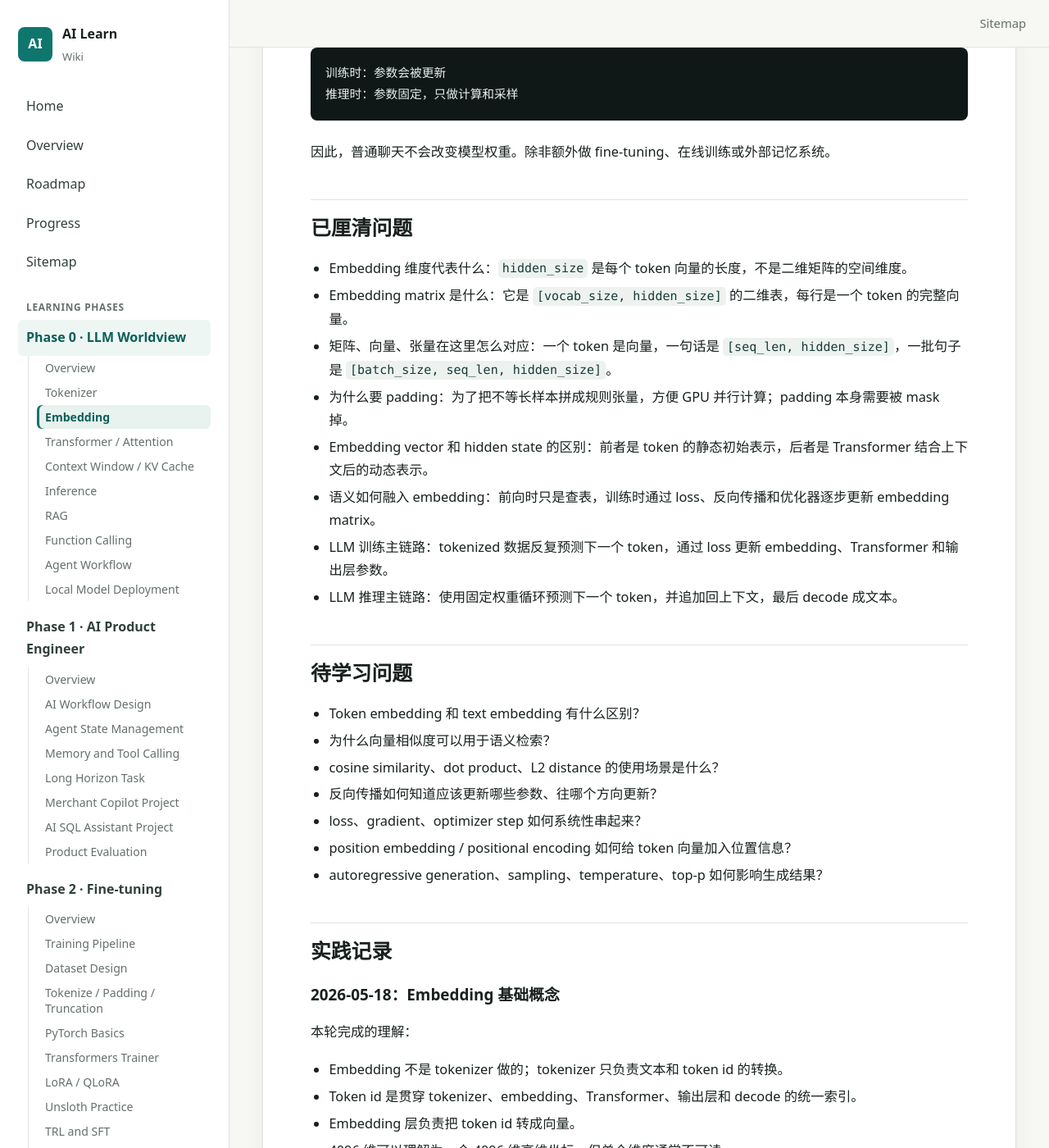
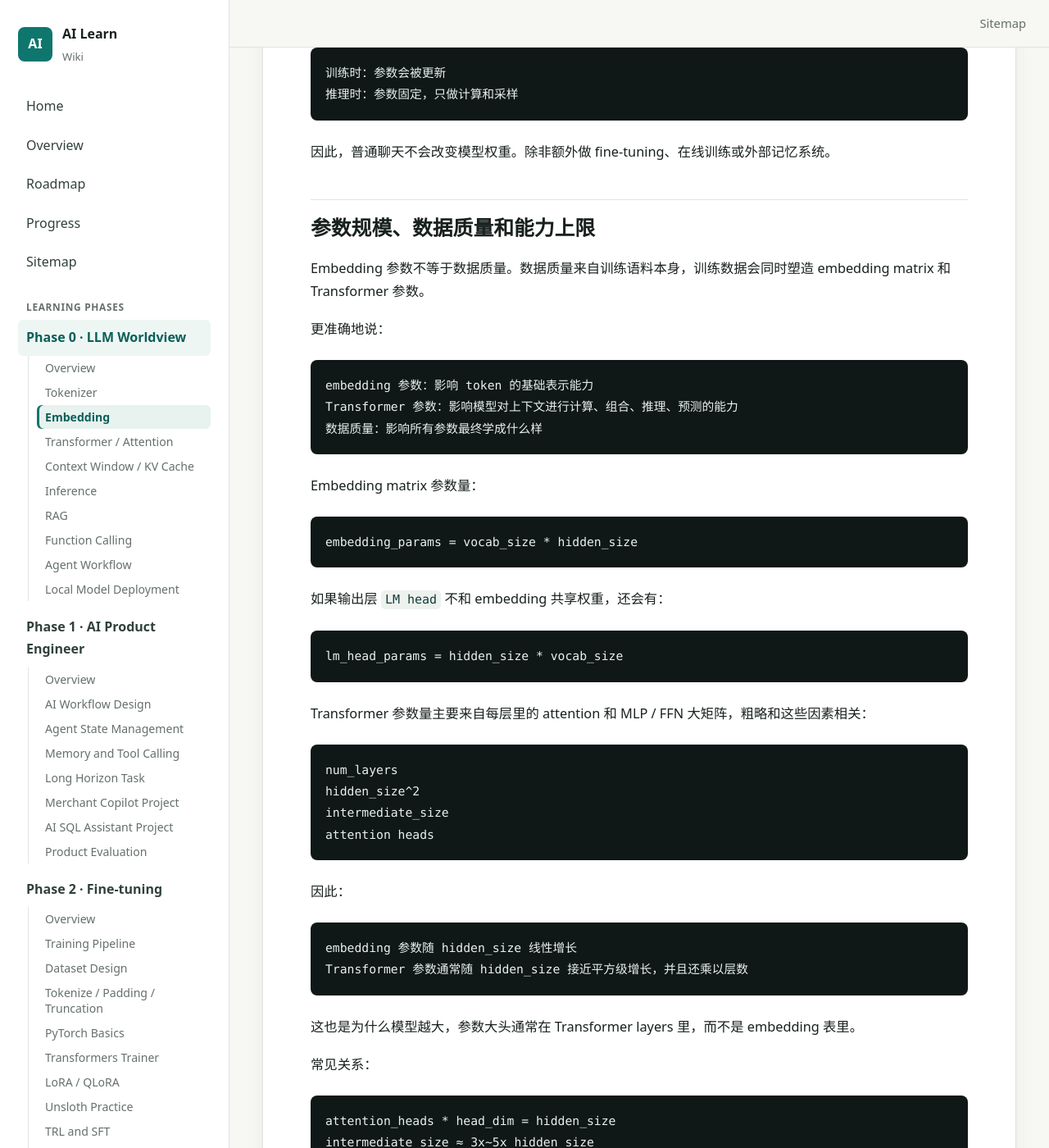
Before and after one commit to sgnilo/ai_learn, a Jekyll site: the page built from docs/phase-0-llm-worldview/02-embedding.md, in a window 1280 px wide and 1400 px high, scrolled down 11797 px. Shown: the whole window at 82% size. Built offline with Jekyll 4.4.1, drawn with Linux system fonts in a browser that asks for light colours; some of the changed text lies outside the part shown.

Commit message:
docs: record embedding parameter scale notes

````diff
--- a/docs/phase-0-llm-worldview/02-embedding.md
+++ b/docs/phase-0-llm-worldview/02-embedding.md
@@ -460,6 +460,94 @@ LayerNorm 等其他参数
 
 因此，普通聊天不会改变模型权重。除非额外做 fine-tuning、在线训练或外部记忆系统。
 
+## 参数规模、数据质量和能力上限
+
+Embedding 参数不等于数据质量。数据质量来自训练语料本身，训练数据会同时塑造 embedding matrix 和 Transformer 参数。
+
+更准确地说：
+
+```text
+embedding 参数：影响 token 的基础表示能力
+Transformer 参数：影响模型对上下文进行计算、组合、推理、预测的能力
+数据质量：影响所有参数最终学成什么样
+```
+
+Embedding matrix 参数量：
+
+```text
+embedding_params = vocab_size * hidden_size
+```
+
+如果输出层 `LM head` 不和 embedding 共享权重，还会有：
+
+```text
+lm_head_params = hidden_size * vocab_size
+```
+
+Transformer 参数量主要来自每层里的 attention 和 MLP / FFN 大矩阵，粗略和这些因素相关：
+
+```text
+num_layers
+hidden_size^2
+intermediate_size
+attention heads
+```
+
+因此：
+
+```text
+embedding 参数随 hidden_size 线性增长
+Transformer 参数通常随 hidden_size 接近平方级增长，并且还乘以层数
+```
+
+这也是为什么模型越大，参数大头通常在 Transformer layers 里，而不是 embedding 表里。
+
+常见关系：
+
+```text
+attention_heads * head_dim = hidden_size
+intermediate_size ≈ 3x~5x hidden_size
+```
+
+模型规模越大，通常会同时增加：
+
+```text
+hidden_size
+num_layers
+attention heads
+intermediate_size
+```
+
+更大的模型通常有更高能力上限：
+
+```text
+参数量更大
+-> 表示容量更强
+-> 能压缩和建模更多模式
+-> 能处理更复杂关系
+-> 通常能力更强、更全面
+```
+
+但这不是无条件成立。最终效果还取决于：
+
+```text
+数据质量
+训练 token 数
+训练策略
+模型架构
+后训练 / SFT / RLHF / DPO
+推理策略
+任务类型
+```
+
+所以更准确的判断是：
+
+```text
+在训练充分、数据足够好、架构合理的前提下，更大模型通常有更高能力上限。
+```
+
+工程上也不会总选最大模型，因为参数量越大，显存、延迟、吞吐、部署和 fine-tuning 成本也越高。实际选型要看任务复杂度和成本边界。
+
 ## 已厘清问题
 
 - Embedding 维度代表什么：`hidden_size` 是每个 token 向量的长度，不是二维矩阵的空间维度。
@@ -470,6 +558,7 @@ LayerNorm 等其他参数
 - 语义如何融入 embedding：前向时只是查表，训练时通过 loss、反向传播和优化器逐步更新 embedding matrix。
 - LLM 训练主链路：tokenized 数据反复预测下一个 token，通过 loss 更新 embedding、Transformer 和输出层参数。
 - LLM 推理主链路：使用固定权重循环预测下一个 token，并追加回上下文，最后 decode 成文本。
+- 参数规模和能力关系：模型越大通常能力上限越高，但前提是数据、训练、架构和后训练也跟得上。
 
 ## 待学习问题
 
@@ -480,6 +569,7 @@ LayerNorm 等其他参数
 - loss、gradient、optimizer step 如何系统性串起来？
 - position embedding / positional encoding 如何给 token 向量加入位置信息？
 - autoregressive generation、sampling、temperature、top-p 如何影响生成结果？
+- scaling law 如何描述参数量、数据量和训练计算量之间的关系？
 
 ## 实践记录
 
@@ -585,6 +675,25 @@ inference:
 prompt tokens -> embedding -> transformer -> logits -> sample next token -> append -> repeat -> decode
 ```
 
+### 2026-05-18：参数规模和能力上限
+
+本轮完成的理解：
+
+- 几十亿、几百亿参数指的是模型所有可训练权重总数，包括 embedding、Transformer、输出层等。
+- Embedding 参数负责 token 的基础坐标表，不直接代表数据质量。
+- Transformer 参数负责上下文计算、组合、推理和预测，是大模型参数量的主要来源。
+- 数据质量会同时影响 embedding 和 Transformer 参数学成什么样。
+- 在训练充分、数据好、架构合理的前提下，更大模型通常能力上限更高。
+- 工程上还要考虑显存、延迟、吞吐和成本，不是所有任务都应该选最大模型。
+
+练习代码段：
+
+```text
+embedding_params = vocab_size * hidden_size
+lm_head_params = hidden_size * vocab_size
+transformer_params ≈ num_layers * hidden_size^2 * constants
+```
+
 ## 关键代码
 
 ```python
@@ -607,12 +716,25 @@ batch_vectors = [embedding_matrix[token_ids] for token_ids in batch_token_ids]
 - 不要把 embedding vector 和 hidden state 混为一谈；前者不看上下文，后者强依赖上下文。
 - 不要把 lookup 练习想复杂；它的本质是按 token id 对 embedding matrix 做一层、两层、三层索引。
 - 不要以为推理阶段会继续修改模型权重；普通推理只使用固定参数做前向计算和采样。
+- 不要把 embedding 参数理解成数据质量；数据质量来自训练语料，并影响所有参数。
+- 不要把“模型更大通常更强”理解成绝对规律；训练不足或数据差的大模型可能不如训练好的小模型。
 
 ## 复盘
 
 Embedding 是 tokenizer 和 Transformer 之间的桥。Tokenizer 把文本变成离散 id，embedding 把离散 id 变成连续向量，Transformer 后续所有计算都建立在这些向量表示上。
 
+这一章目前已经串起了：
+
+```text
+token id
+-> embedding lookup
+-> batch tensor
+-> Transformer 输入
+-> 训练时更新参数
+-> 推理时固定参数逐 token 生成
+```
+
 ## 下一步
 
-1. 做一个最小 embedding lookup 练习：手写二维 embedding matrix，根据 token ids 取出 `[seq_len, hidden_size]` 和 `[batch_size, seq_len, hidden_size]`。
-2. 再用一个真实 embedding 模型计算几组文本向量，观察相似度。
+1. 用一个真实 embedding 模型计算几组文本向量，观察相似度。
+2. 后续在训练章节系统学习 loss、gradient、backprop、optimizer。
````
Also changed, not shown: docs/progress.md (+3 -2 lines).
